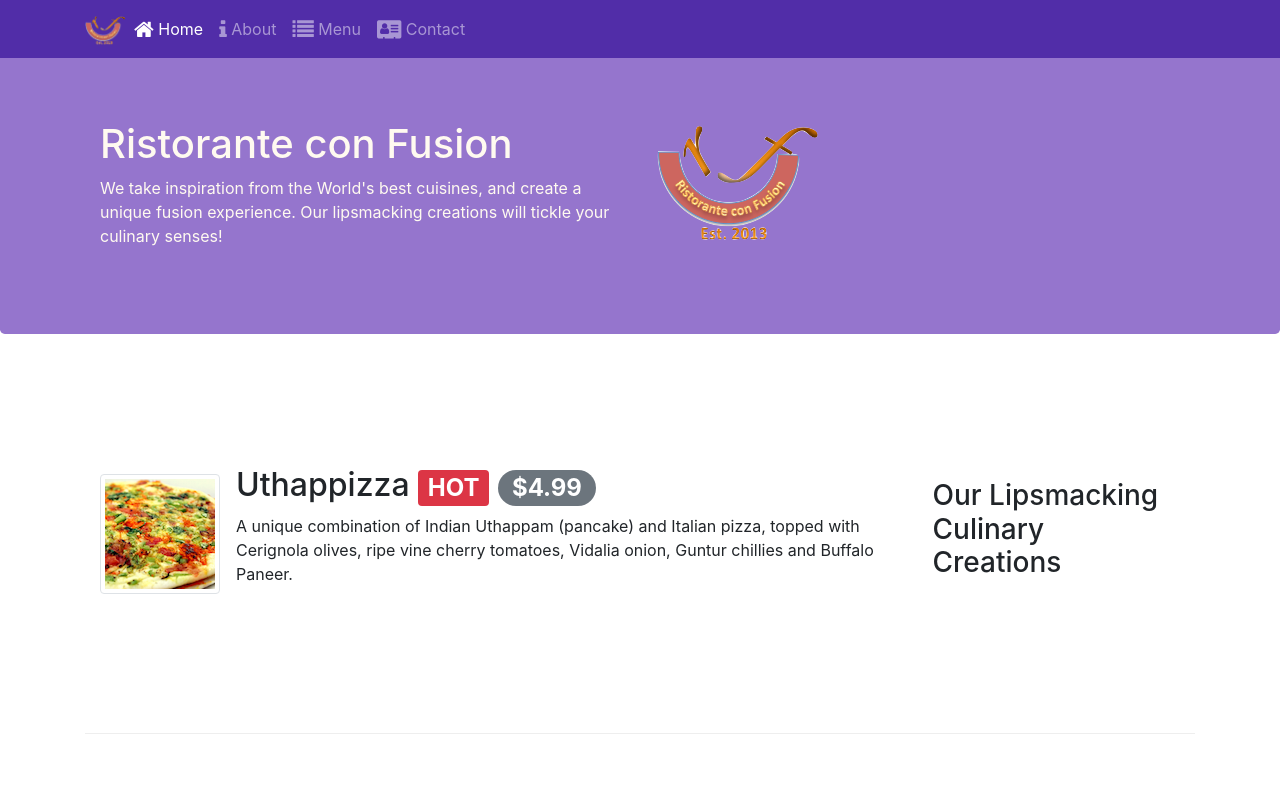
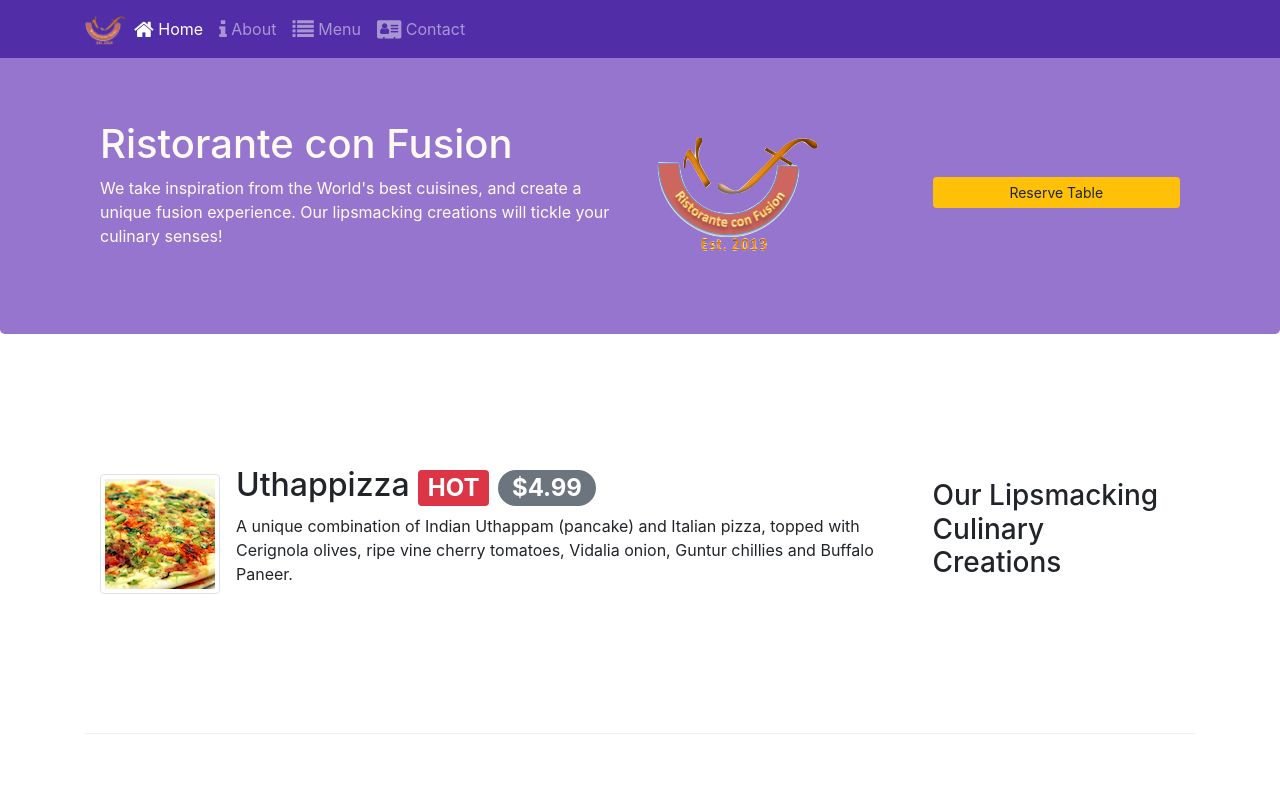
Before and after one commit to christinechengubc/coursera_front_end, a website: page Bootstrap4/conFusion/index.html in a window 1280 px wide. Shown: the top 800 px of the page. Drawn offline with nearby package versions, Linux system fonts and the light colour scheme.

Commit message:
Added reserve button

```diff
--- a/Bootstrap4/conFusion/index.html
+++ b/Bootstrap4/conFusion/index.html
@@ -40,8 +40,11 @@
                     <h1>Ristorante con Fusion</h1>
                     <p>We take inspiration from the World's best cuisines, and create a unique fusion experience. Our lipsmacking creations will tickle your culinary senses!</p>
                 </div>
-                <div class="col-12 col-sm">
+                <div class="col-12 col-sm-3 align-self-center">
                     <img src="img/logo.png" class="img-fluid">
+                </div>
+                <div class="col-12 col-sm-3 align-self-center">
+                    <a class="btn btn-block btn-warning btn-sm" href="#reserve" role="button">Reserve Table</a>
                 </div>
             </div>
         </div>
@@ -105,7 +108,7 @@
 
         <div class="row row-content alight-items-center">
             <div class="col-12 col-sm-8 offset-sm-2">
-                <div class="card">
+                <div class="card" id="reserve">
                     <h3 class="card-header bg-warning text-white">Reserve a Table</h3>
                     <div class="card-body">
                         <form>
```
